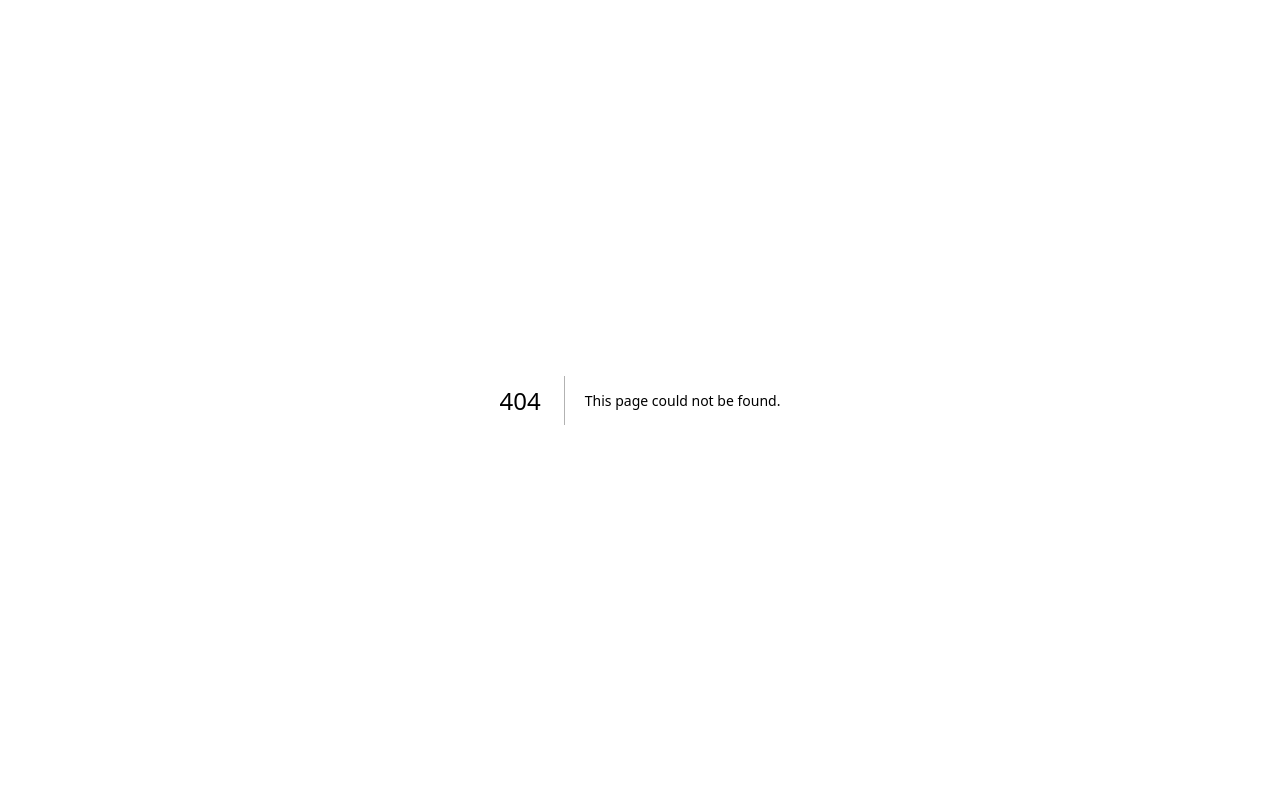
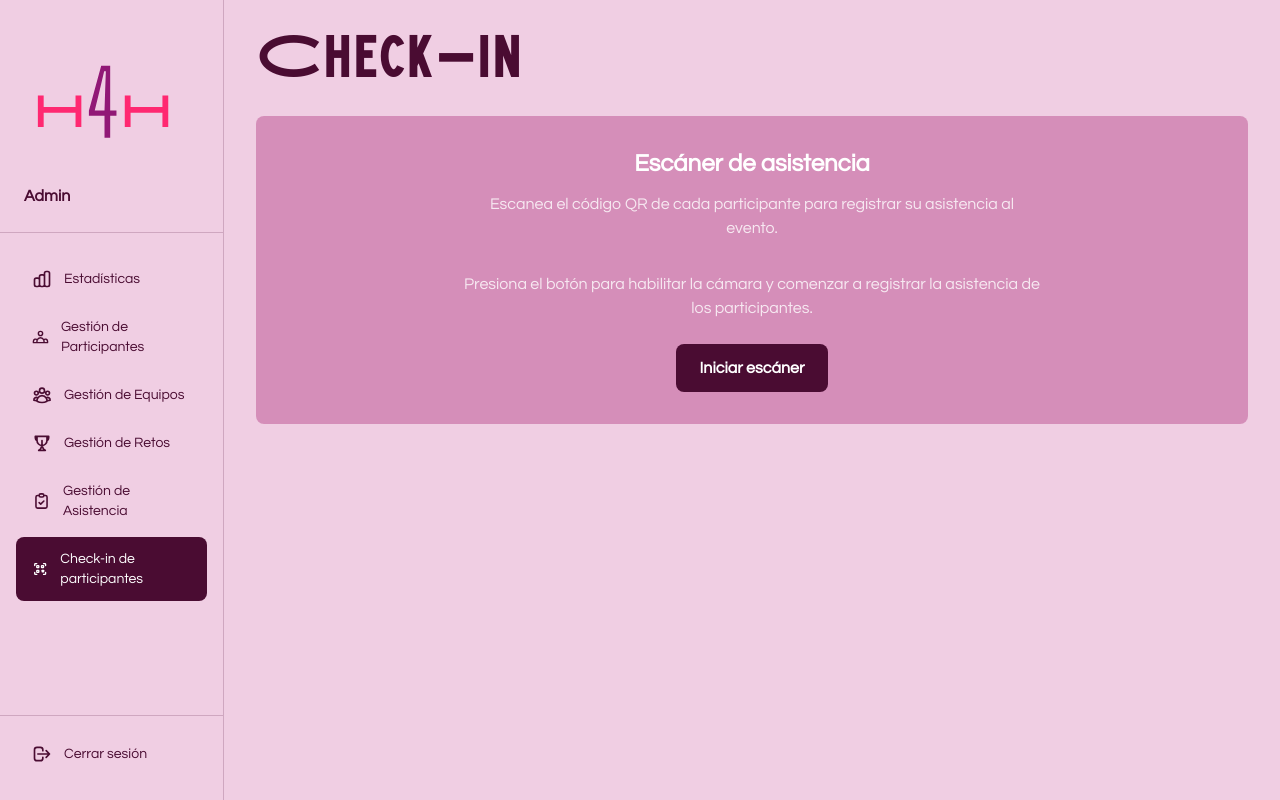
Before and after one commit to WIT-MTY/webpage_h4h, a Next.js app: page /Admin/Checkin in a window 1280 px wide. Before the commit this address had no page. Built offline with nearby package versions, Linux system fonts and the light colour scheme.

Commit message:
feat: implement ScanCheckInPage component with QR code scanning functionality

```diff
--- /dev/null
+++ b/app/Admin/Checkin/page.tsx
@@ -0,0 +1,143 @@
+"use client";
+
+import { useEffect, useRef, useState } from "react";
+import { Html5Qrcode } from "html5-qrcode";
+
+export default function ScanCheckInPage() {
+  const scannerRef = useRef<Html5Qrcode | null>(null);
+
+  const [resultado, setResultado] = useState("");
+  const [horaRegistro, setHoraRegistro] = useState("");
+  const [mostrarModal, setMostrarModal] = useState(false);
+  const [scannerActivo, setScannerActivo] = useState(false);
+
+  useEffect(() => {
+    return () => {
+      scannerRef.current?.stop().catch(() => {});
+    };
+  }, []);
+
+  const iniciarScanner = async () => {
+    try {
+      setScannerActivo(true);
+
+      if (!scannerRef.current) {
+        scannerRef.current = new Html5Qrcode("reader");
+      }
+
+      await scannerRef.current.start(
+        { facingMode: "environment" },
+        {
+          fps: 10,
+          qrbox: 300,
+        },
+        async (decodedText) => {
+          await scannerRef.current?.stop();
+
+          setResultado(decodedText);
+
+          setHoraRegistro(
+            new Date().toLocaleTimeString("es-MX", {
+              hour: "2-digit",
+              minute: "2-digit",
+              second: "2-digit",
+            }),
+          );
+
+          setMostrarModal(true);
+          setScannerActivo(false);
+        },
+        () => {},
+      );
+    } catch (error) {
+      console.error(error);
+      setScannerActivo(false);
+    }
+  };
+
+  const cerrarModal = async () => {
+    setMostrarModal(false);
+    setResultado("");
+    await iniciarScanner();
+  };
+
+  return (
+    <div className="p-8">
+      <div className="space-y-6">
+        <h1 className="font-high-cruiser text-6xl text-[#4A0C32]">Check-in</h1>
+
+        <div className="bg-[#C4649F]/60 rounded-lg p-8">
+          <div className="flex flex-col items-center text-center">
+            <h2 className="text-white text-2xl font-semibold mb-3">
+              Escáner de asistencia
+            </h2>
+
+            <p className="text-white/80 mb-8 max-w-xl">
+              Escanea el código QR de cada participante para registrar su
+              asistencia al evento.
+            </p>
+
+            <div className="flex flex-col items-center">
+              {!scannerActivo && (
+                <>
+                  <p className="text-white/80 mb-6 max-w-xl text-center">
+                    Presiona el botón para habilitar la cámara y comenzar a
+                    registrar la asistencia de los participantes.
+                  </p>
+
+                  <button
+                    onClick={iniciarScanner}
+                    className="px-6 py-3 rounded-lg bg-[#4A0C32] text-white font-semibold hover:opacity-90 transition"
+                  >
+                    Iniciar escáner
+                  </button>
+                </>
+              )}
+
+              <div
+                id="reader"
+                className={`mt-6 w-full max-w-md overflow-hidden rounded-xl bg-white ${
+                  !scannerActivo ? "hidden" : ""
+                }`}
+              />
+            </div>
+          </div>
+        </div>
+      </div>
+
+      {/* Modal */}
+      {mostrarModal && (
+        <div className="fixed inset-0 z-50 bg-black/50 flex items-center justify-center p-4">
+          <div className="bg-[#C4649F] rounded-xl p-8 max-w-md w-full shadow-xl">
+            <h2 className="text-white text-2xl font-bold mb-6 text-center">
+              Asistencia registrada
+            </h2>
+
+            <div className="space-y-4">
+              <div>
+                <p className="text-white/60 text-sm">Código detectado</p>
+
+                <p className="text-white font-semibold break-all">
+                  {resultado}
+                </p>
+              </div>
+
+              <div>
+                <p className="text-white/60 text-sm">Hora</p>
+
+                <p className="text-white font-semibold">{horaRegistro}</p>
+              </div>
+            </div>
+
+            <button
+              onClick={cerrarModal}
+              className="mt-8 w-full py-3 rounded-lg bg-[#4A0C32] text-white font-semibold hover:opacity-90 transition"
+            >
+              Continuar escaneando
+            </button>
+          </div>
+        </div>
+      )}
+    </div>
+  );
+}
--- a/app/User/CheckIn/page.tsx
+++ b/app/User/CheckIn/page.tsx
@@ -2,25 +2,82 @@
 
 import { useEffect, useState } from "react";
 import QRCode from "qrcode";
+import { useRouter } from "next/navigation";
+import { useFetchProtegido } from "@/app/hooks/utils/useFetchProtegido";
 
 export default function CheckInPage() {
   const [qrImage, setQrImage] = useState("");
+  const router = useRouter();
+  const { fetchProtegido } = useFetchProtegido();
+  const [loading, setLoading] = useState(true);
+  const [error, setError] = useState(false);
 
   useEffect(() => {
+    const obtenerUUID = async () => {
+      const usuarioBaseId = document.cookie
+        .split("; ")
+        .find((row) => row.startsWith("usuarioBaseId="))
+        ?.split("=")[1];
+
+      if (!usuarioBaseId) {
+        setLoading(false);
+        router.push("/registro/iniciosesion");
+        return;
+      }
+
+      try {
+        const data = await fetchProtegido(
+          `${process.env.NEXT_PUBLIC_API_URL}/participantes/${usuarioBaseId}`,
+        );
+
+        if (!data) {
+          return "";
+        }
+
+        return String(
+          data.uuid ?? data.id ?? data.usuarioBaseId ?? usuarioBaseId,
+        );
+      } catch (error) {
+        console.error("Error al obtener uuid:", error);
+        setError(true);
+        return "";
+      }
+    };
+
     const generarQR = async () => {
       try {
-        // TODO: Reemplazar con el código obtenido desde backend
-        const codigoCheckIn = "USER-12345-CHECKIN";
+        const codigoCheckIn = await obtenerUUID();
+
+        if (!codigoCheckIn) {
+          return;
+        }
 
         const qr = await QRCode.toDataURL(codigoCheckIn);
         setQrImage(qr);
       } catch (error) {
         console.error("Error generando QR:", error);
+        setError(true);
+      } finally {
+        setLoading(false);
       }
     };
 
     generarQR();
   }, []);
+
+  if (loading || error) {
+    return (
+      <div
+        className="p-8 justify-center items-center flex min-h-screen"
+        style={{ background: "#F0CEE3" }}
+      >
+        <div className="flex flex-col items-center gap-4">
+          <div className="h-12 w-12 animate-spin rounded-full border-4 border-[#4A0C32]/20 border-t-[#4A0C32]" />
+          <p className="text-[#4A0C32]">Cargando tu código de acceso...</p>
+        </div>
+      </div>
+    );
+  }
 
   return (
     <div className="p-8">
@@ -40,13 +97,7 @@ export default function CheckInPage() {
             </p>
 
             <div className="bg-white rounded-xl p-6 shadow-lg">
-              {qrImage ? (
-                <img src={qrImage} alt="QR de Check-in" className="w-72 h-72" />
-              ) : (
-                <div className="w-72 h-72 flex items-center justify-center">
-                  <p className="text-gray-500">Generando QR...</p>
-                </div>
-              )}
+              <img src={qrImage} alt="QR de Check-in" className="w-72 h-72" />
             </div>
 
             <p className="text-white/60 text-sm mt-6">
```
